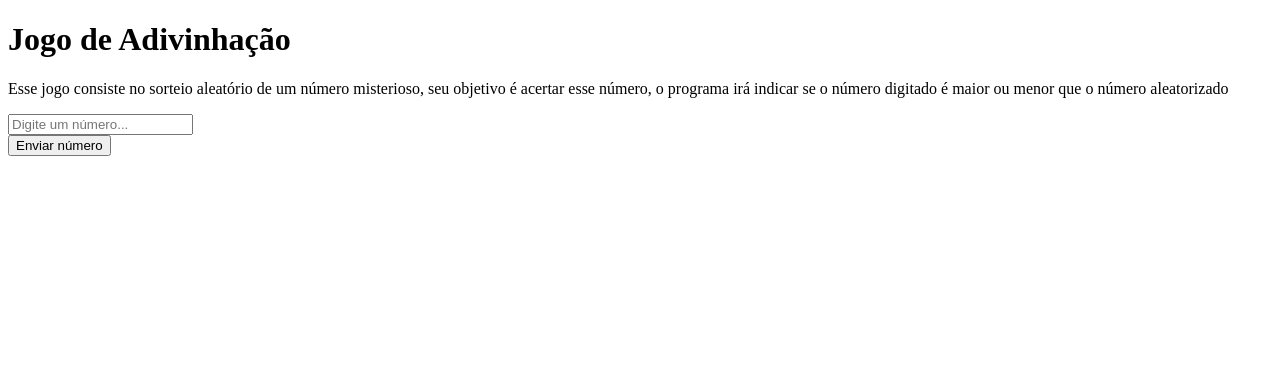
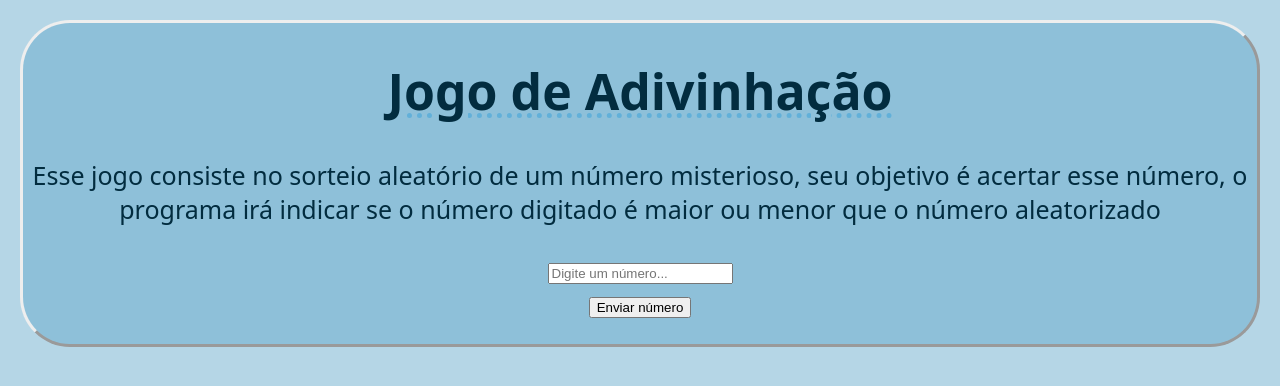
Before and after one commit to Marisol-Przybysz/Jogo-de-adivinhacao, a plain HTML site: page index.html in a window 1280 px wide. Drawn offline with Linux system fonts and the light colour scheme.

Commit message:
Update index.html

```diff
--- a/index.html
+++ b/index.html
@@ -5,14 +5,16 @@
     <meta name="viewport" content="width=device-width, initial-scale=1.0">
     <title>Jogo de Adivinhação</title>
     <script src="java.js" defer></script>
+    <link rel="stylesheet" href="estilo.css">
 </head>
 <body>
+    <div class="jogo">
     <h1>Jogo de Adivinhação</h1>
     <p>Esse jogo consiste no sorteio aleatório de um número misterioso, seu objetivo é acertar esse número, o programa irá indicar se o número digitado é maior ou menor que o número aleatorizado</p>
 
     <div id="caixatxt"></div>
     <button onclick="armazenarValor()">Enviar número</button>
     <p id="resultado"></p>
-
+    </div>
 </body>
 </html>
```
